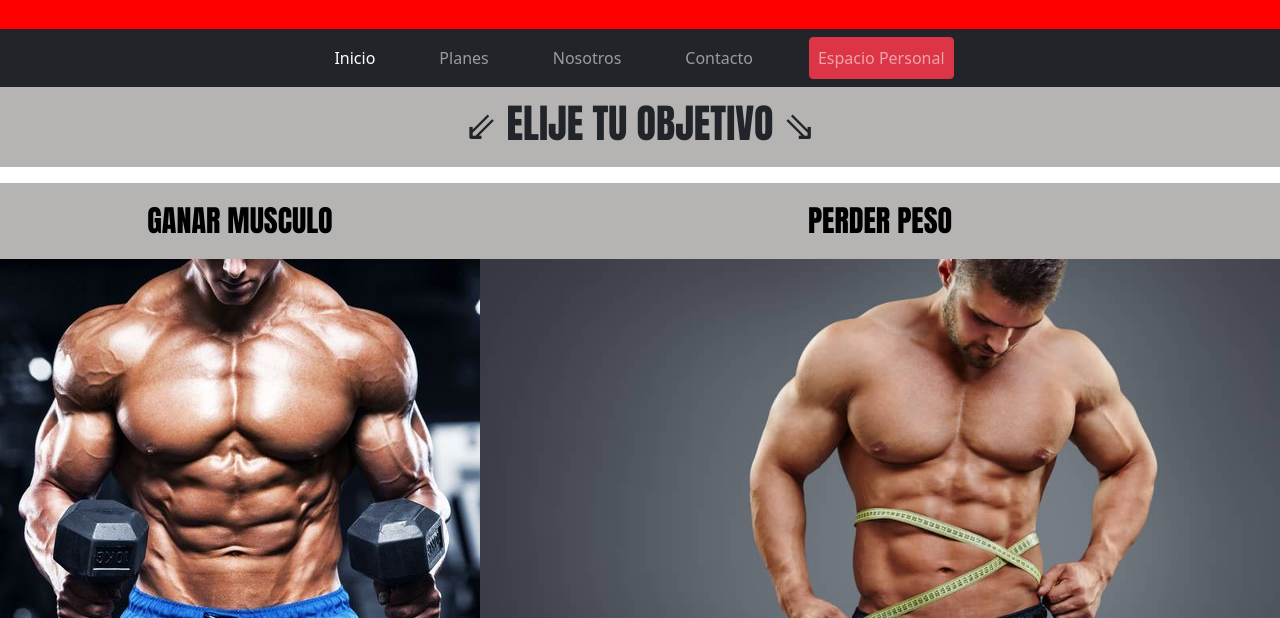
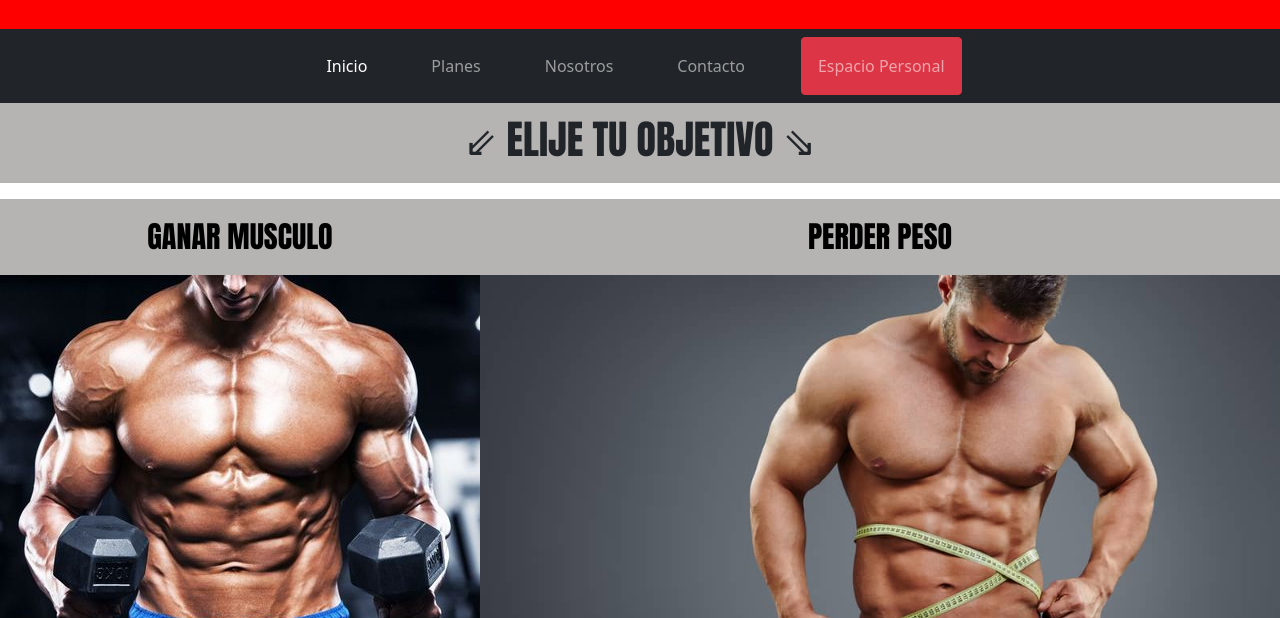
Before and after one commit to franj123/proyectoCoder, a plain HTML site: page index.html in a window 1280 px wide. Shown: the part 182-800 px from the top of the page. Drawn offline with nearby package versions, Linux system fonts and the light colour scheme.

Commit message:
padding button index espacio personal

```diff
--- a/index.html
+++ b/index.html
@@ -31,7 +31,7 @@
 						<a class="nav-link" href="./planes.html">Planes</a>
 						<a class="nav-link" href="./acerca.html">Nosotros</a>
 						<a class="nav-link" href="./contacto.html">Contacto</a>
-						<a class="nav-link btn btn-danger espacioPersonal" href="./espacio-personal.html">Espacio Personal</a>
+						<a class="nav-link btn btn-danger p-3 espacioPersonal" href="./espacio-personal.html">Espacio Personal</a>
 					</div>
 				</div>
 			</div>
```
